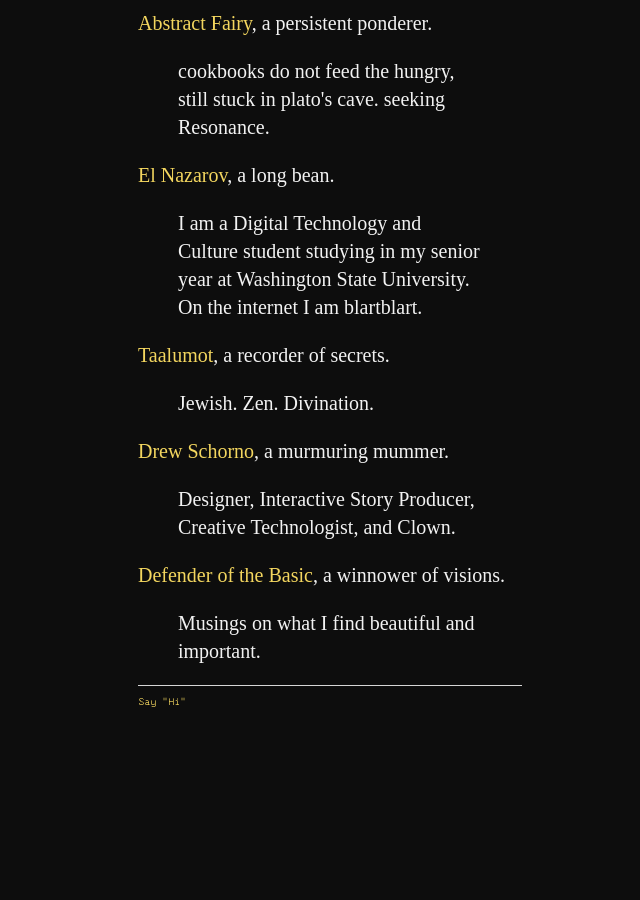
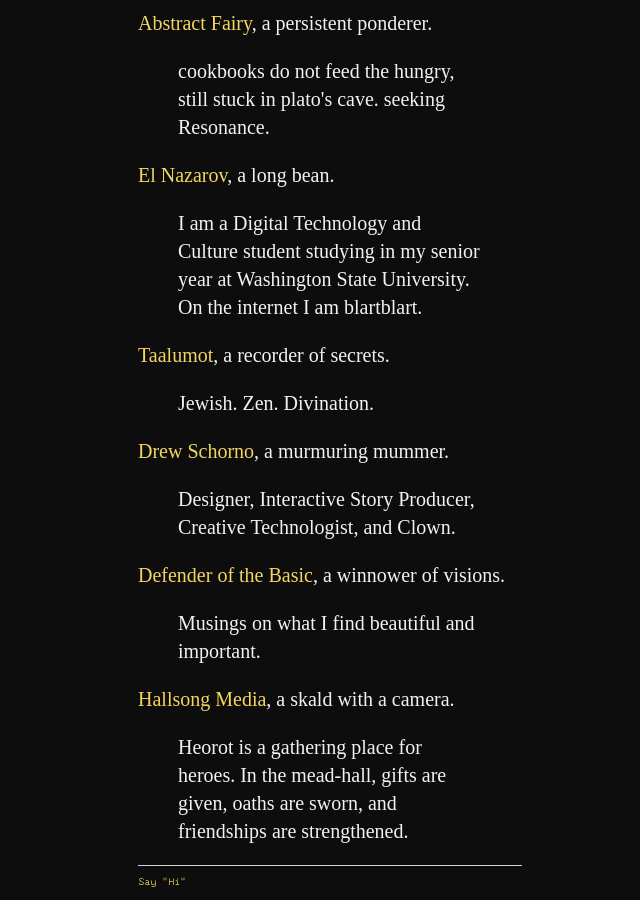
Before and after one commit to ray-dorai/ray-dorai.github.io, a Jekyll site: the page built from neighbors.html, in a window 1280 px wide and 900 px high, scrolled down 2262 px. Shown: the whole window, without its empty margins (310-950 px from the left). Built offline with Jekyll 4.4.1, drawn with Linux system fonts in a browser that asks for light colours; before the commit the page ends 2982 px from its top, so only the background shows below that.

Commit message:
Update neighbors.html

```diff
--- a/neighbors.html
+++ b/neighbors.html
@@ -43,6 +43,8 @@
                   <blockquote><p>Designer, Interactive Story Producer, Creative Technologist, and Clown.</p></blockquote> </p>
 		<p><a href="https://defenderofthebasic.substack.com/">Defender of the Basic</a>, a winnower of visions.
                   <blockquote><p>Musings on what I find beautiful and important.</p></blockquote> </p>
+		<p><a href="https://www.hallsong.com/principles">Hallsong Media</a>, a skald with a camera.
+                  <blockquote><p>Heorot is a gathering place for heroes. In the mead-hall, gifts are given, oaths are sworn, and friendships are strengthened.</p></blockquote> </p>
 
 
 
```
